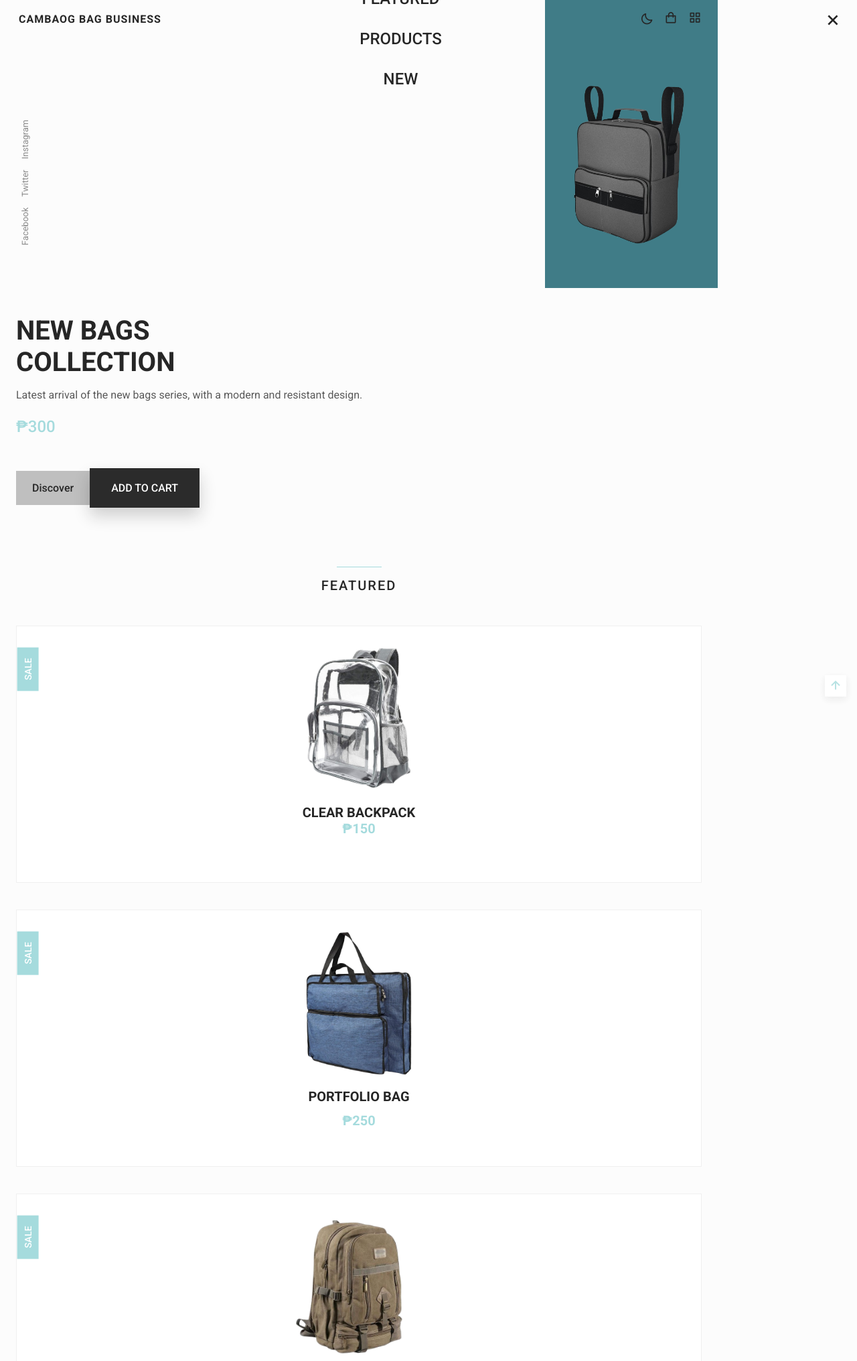
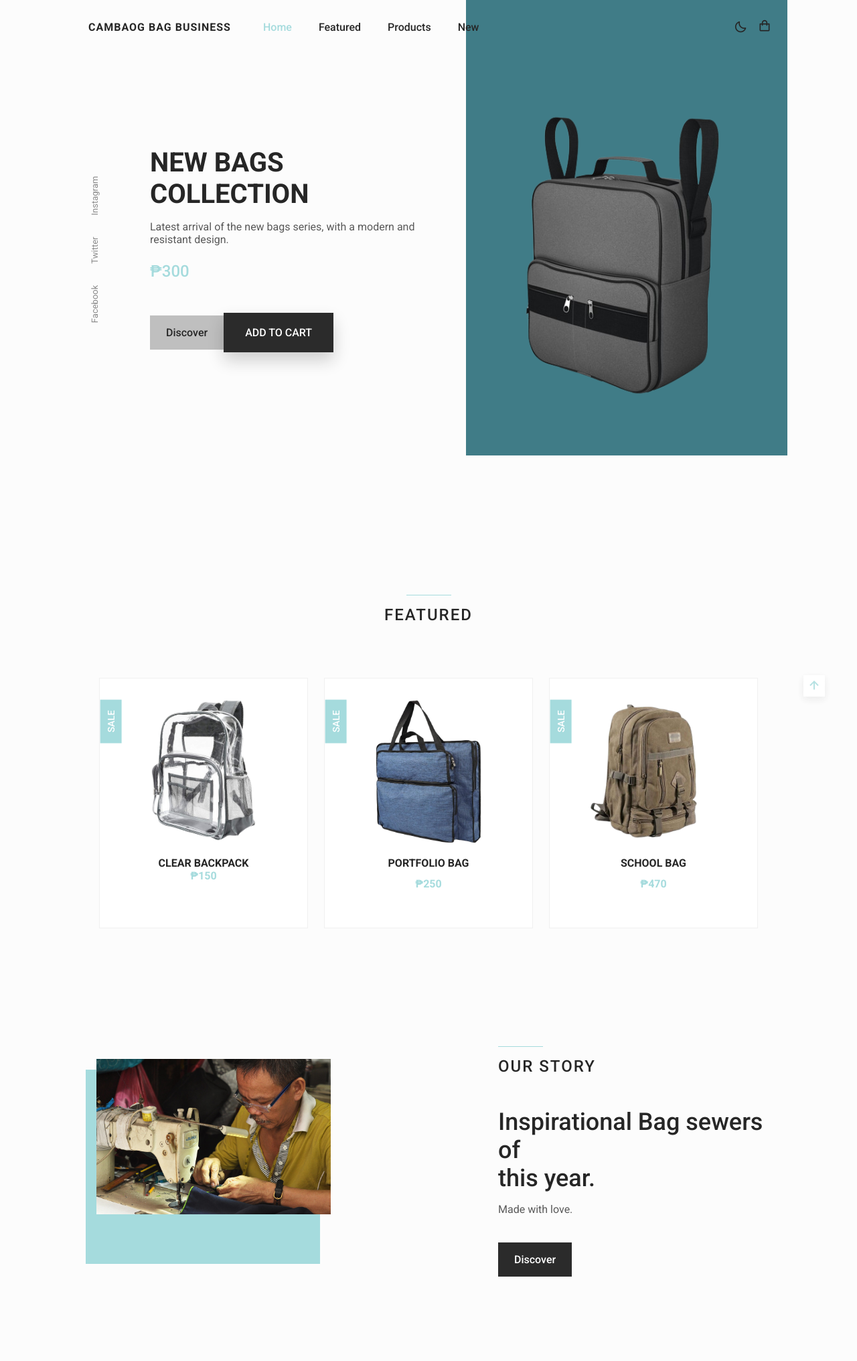
Before and after one commit to DeezCuzz/Cambaog-Bag-E-commerce-Website, a plain HTML site: page index.html in a window 1280 px wide. Shown: the top 2032 px of the page at 67% size. Drawn offline with nearby package versions, Linux system fonts and the light colour scheme.

Commit message:
Update newcss.css

```diff
--- a/newcss.css
+++ b/newcss.css
@@ -865,3 +865,244 @@ body.dark-theme {
 .show-cart {
   right: 0;
 }
+/*=============== BREAKPOINTS ===============*/
+/* For small devices */
+@media screen and (max-width: 320px) {
+  .container {
+    margin-left: var(--mb-1);
+    margin-right: var(--mb-1);
+  }
+  .home__img-bg {
+    width: 220px;
+  }
+  .home__title {
+    font-size: var(--h1-font-size);
+  }
+  .home__button {
+    font-size: var(--smaller-font-size);
+  }
+
+  .story__square,
+  .story__img,
+  .testimonial__square,
+  .testimonial__img {
+    width: 180px;
+  }
+
+  .story__square,
+  .testimonial__square {
+    height: 180px;
+  }
+
+  .products__container {
+    grid-template-columns: repeat(1, 180px);
+    justify-content: center;
+  }
+}
+
+/* For medium devices */
+@media screen and (min-width: 576px) {
+  .home__img-bg {
+    width: 340px;
+  }
+
+  .featured__container {
+    grid-template-columns: repeat(2, 1fr);
+    justify-content: center;
+    align-items: flex-start;
+    gap: 1.5rem;
+  }
+
+  .footer__container {
+    grid-template-columns: repeat(2, 1fr);
+  }
+}
+
+@media screen and (min-width: 767px) {
+  .section {
+    padding: 8rem 0 1rem;
+  }
+
+  .cart {
+    width: 420px;
+    box-shadow: -2px 0 4px hsla(0, 0%, 15%, .1);
+  }
+
+  .nav {
+    height: calc(var(--header-height) + 1.5rem);
+    justify-content: initial;
+    column-gap: 3rem;
+  }
+  .nav__toggle,
+  .nav__close {
+    display: none;
+  }
+  .nav__list {
+    flex-direction: row;
+    column-gap: 2.5rem;
+  }
+  .nav__link {
+    text-transform: initial;
+    font-size: var(--normal-font-size);
+  }
+  .nav__btns {
+    margin-left: auto;
+  }
+
+  .home__container {
+    padding-top: 6rem;
+    grid-template-columns: 1fr max-content;
+    align-items: center;
+  }
+  .home__img-bg {
+    order: 1;
+    transform: translate(1.5rem, -6rem);
+  }
+  .home__data {
+    padding: 0 0 3rem 6rem;
+  }
+  .home__social {
+    top: 47%;
+    column-gap: 2rem;
+  }
+
+  .featured__title,
+  .featured__price,
+  .new__title,
+  .new__price {
+    font-size: var(--normal-font-size);
+  }
+
+  .story__container,
+  .testimonial__container,
+  .newsletter__bg {
+    grid-template-columns: repeat(2, 1fr);
+    align-items: center;
+  }
+
+  .story__section-title {
+    text-align: initial;
+  }
+  .story__section-title::before {
+    margin: initial;
+  }
+  .story__images {
+    order: -1;
+  }
+
+  .products__container {
+    grid-template-columns: repeat(3, 200px);
+    justify-content: center;
+    gap: 2.5rem;
+  }
+  .products__card {
+    padding: 2rem 0;
+  }
+  .products__img {
+    height: 155px;
+  }
+
+  .newsletter__bg {
+    text-align: initial;
+    column-gap: 2rem;
+    padding: 4.5rem;
+  }
+  .newsletter__subscribe {
+    flex-direction: row;
+  }
+  .newsletter__input {
+    width: 100%;
+  }
+
+  .footer__container {
+    grid-template-columns: repeat(4, max-content);
+    justify-content: space-between;
+  }
+  .footer__title {
+    font-size: var(--h3-font-size);
+  }
+}
+
+@media screen and (min-width: 992px) {
+  .section__title {
+    font-size: var(--h2-font-size);
+  }
+
+  .home__container {
+    column-gap: 2rem;
+  }
+  .home__img-bg {
+    width: 480px;
+    height: 680px;
+  }
+  .home__img {
+    width: 420px;
+  }
+  .home__social {
+    left: -6rem;
+  }
+  .home__data {
+    padding: 0 0 8rem 6rem;
+  }
+
+  .featured__container {
+    grid-template-columns: repeat(3, 312px);
+    padding-top: 2rem;
+  }
+
+  .story__container,
+  .testimonial__container {
+    column-gap: 4rem;
+  }
+
+  .story__square,
+  .story__img,
+  .testimonial__square,
+  .testimonial__img {
+    width: 350px;
+  }
+
+  .story__square,
+  .testimonial__square {
+    height: 290px;
+  }
+
+  .products__container,
+  .new__container {
+    padding-top: 2rem;
+  }
+
+  .testimonial__container {
+    padding-bottom: 4rem;
+  }
+}
+
+/* For large devices */
+@media screen and (min-width: 1024px) {
+  .container {
+    margin-left: auto;
+    margin-right: auto;
+  }
+
+  .story__container,
+  .testimonial__container {
+    column-gap: 13rem;
+  }
+
+  .story__container {
+    padding-top: 3rem;
+  }
+  .story__img {
+    left: 1rem;
+    top: -1rem;
+  }
+
+  .testimonial__img {
+    right: 5rem;
+    top: 5rem;
+  }
+
+  .scrollup {
+    right: 3rem;
+  }
+}
```
